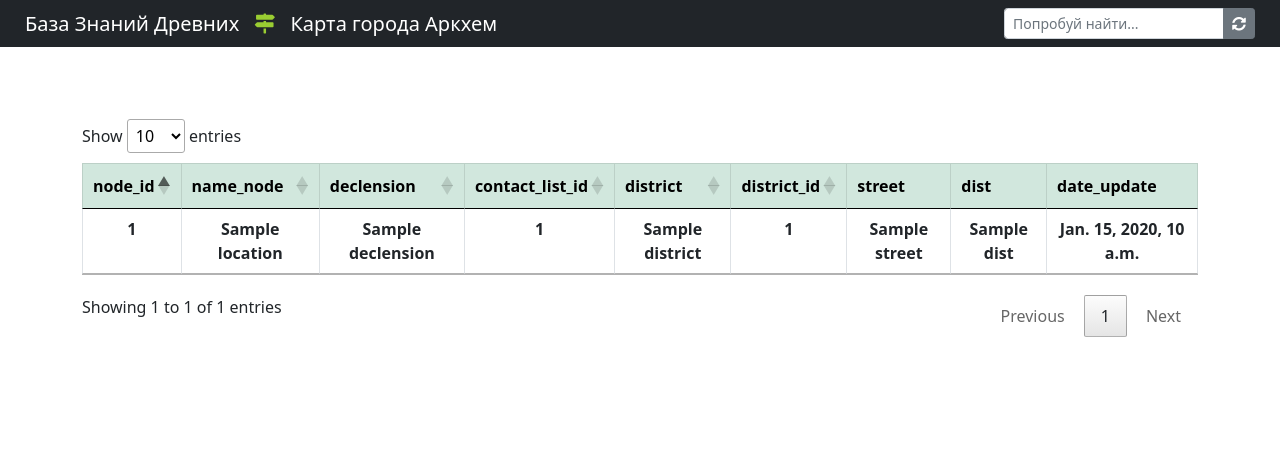
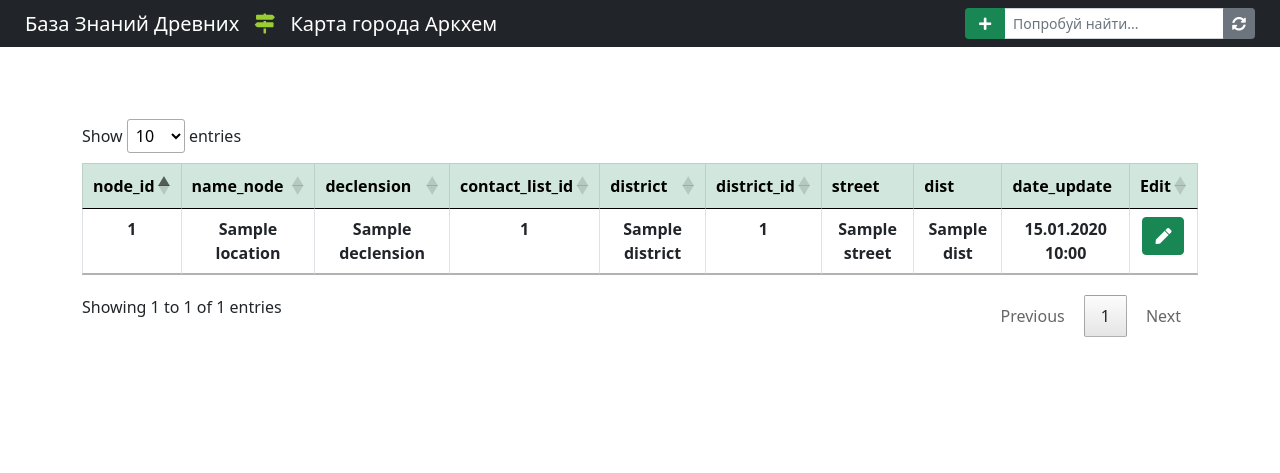
Before and after one commit to oleg-medovikov/arhmweb, a Django app: template App/templates/home.html in a window 1280 px wide. Shown: the top 473 px of the page. Run offline with Django 4.2, Linux system fonts and the light colour scheme; the template is opened without the code that fills it: most values are stand-ins (such as "Sample title", 1, 10 or a date in 2020); lists and menus that the app fills with data are empty; parts of the project's set-up code (start-up, migrations or seed data) failed here and were passed over; some libraries are stand-ins or nearby versions.

Commit message:
add location html

```diff
--- /dev/null
+++ b/App/templates/add_location.html
@@ -0,0 +1,67 @@
+<!-- Modal -->
+<div class="modal fade" {% block modal-id %} id="addModal" {% endblock modal-id %} tabindex="-1" aria-labelledby="addModalLabel" aria-hidden="true">
+  <div class="modal-dialog">
+    <div class="modal-content">
+      <div class="modal-header">
+          <h1 class="modal-title fs-5" id="addModalLabel">
+              {% block modal-title %} <i class="fas fa-plus"></i>&nbsp;&nbsp; Добавить локацию {% endblock modal-title %} </h1>
+        <button type="button" class="btn-close" data-bs-dismiss="modal" aria-label="Close"></button>
+      </div>
+      <form method="POST" {% block action %} action="/add_location" {% endblock action %} autocomplete="off">
+          {% csrf_token %}
+        <div class="modal-body">
+            <!-- BLOCK ID -->
+            {% block Value-node_id %} {% endblock Value-node_id %}
+
+            <div class="input-group mb-3">
+                <span  style="width:45px;" class="btn border-secondary bg-light"><i class="fa fa-map-marker" aria-hidden="true"></i></span>
+                <input type="text" class="form-control" name="name_node" maxlenght="50" placeholder="Название локации" required>
+            </div>
+
+            <div class="input-group mb-3">
+                <span style="width:45px;" class="btn border-secondary bg-light"><i class="fa fa-map-pin" aria-hidden="true"></i></span>
+                <input type="text" class="form-control" name="declension" maxlenght="50" placeholder="название места поблизости" required>
+            </div>
+
+
+            <div class="input-group mb-3">
+                <span style="width:45px;" class="btn border-secondary bg-light"><i class="fa fa-map-signs" aria-hidden="true"></i></span>
+                <input type="text" class="form-control" name="contact_list_id" maxlenght="50" placeholder="ID локаций поблизости" required>
+            </div>
+
+            <div class="input-group mb-3">
+                <span style="width:45px;" class="btn border-secondary bg-light"><i class="fa fa-map" aria-hidden="true"></i></span>
+                <input type="text" class="form-control" name="district" maxlenght="50" placeholder="Район" required>
+            </div>
+
+            <div class="input-group mb-3">
+                <span style="width:45px;" class="btn border-secondary bg-light"><i class="fa fa-map" aria-hidden="true"></i></span>
+                <input type="number" class="form-control" name="district_id"  placeholder="Код района" required>
+            </div>
+
+            <div class="input-group mb-3">
+                <span style="width:45px;" class="btn border-secondary bg-light"><i class="fa fa-street-view" aria-hidden="true"></i></span>
+                <span class="btn border-secondary bg-light">
+                    Является ли улицей?&nbsp;&nbsp;
+                    <input type="checkbox" class="form-check-input" name="street"  required></span>
+            </div>
+
+            <div class="input-group mb-3">
+                <span style="width:45px;" class="btn border-secondary bg-light"><i class="fa fa-street-view" aria-hidden="true"></i></span>
+                <span class="btn border-secondary bg-light">
+                    Является ли районом?&nbsp;&nbsp;
+                    <input type="checkbox" class="form-check-input" name="dist"  required></span>
+            </div>
+
+
+
+
+        </div>
+        </form>
+      <div class="modal-footer">
+        <button type="button" class="btn btn-secondary" data-bs-dismiss="modal">Close</button>
+        <button type="button" class="btn btn-primary">Save changes</button>
+      </div>
+    </div>
+  </div>
+</div>
--- a/App/templates/base.html
+++ b/App/templates/base.html
@@ -33,6 +33,11 @@
                 <!-- Перемещаем поиск вверх -->
                 <div class="d-flex" style="margin-right: 25px;">
                     <div class="input-group input-group-sm">
+                        <!-- кнопочка добавления новой строки -->
+                        <a class="btn btn-success btn-sm" style="width: 40px;" data-bs-toggle="modal" data-bs-target="#addModal">
+                            <i class="fas fa-plus"></i>
+                        </a>
+                        <!-- поле поиска -->
                         <input class="form-control" type="search" id="search" placeholder="Попробуй найти..." aria-label="Поиск">
                         <a href="{% url 'home' %}" class="btn btn-secondary btm-sm"><i class="fas fa-sync-alt"></i></a>
                     </div>
@@ -42,6 +47,8 @@
         </header>
 
         {% block content %} {% endblock content %}
+
+        {% include 'add_location.html' %}
 
     </div> <!-- END // wrapper -->
         <footer class="bg-dark text-center text-lg-start" id="footer" style="color: #fff">
--- a/App/templates/home.html
+++ b/App/templates/home.html
@@ -24,6 +24,7 @@
                 <th>street</th>
                 <th>dist</th>
                 <th>date_update</th>
+                <th>Edit</th>
             </tr>
         </thead>
         <!-- Data from backend -->
@@ -37,7 +38,12 @@
                 <th>{{ location.district_id }}</th>
                 <th>{{ location.street }}</th>
                 <th>{{ location.dist }}</th>
-                <th>{{ location.get_date_update }}</th>
+                <th>{{ location.date_update | date:'d.m.Y H:i' }}</th>
+                <th>
+                    <a class="btn btn-success text-center" title="Редактировать локацию">
+                        <i class="fas fa-pen"></i>
+                    </a>
+                </th>
             </tr>
             {% endfor %}
     </table>
--- a/arhmweb/urls.py
+++ b/arhmweb/urls.py
@@ -4,5 +4,17 @@ from App import views
 
 urlpatterns = [
     path('admin/', admin.site.urls),
-    path('', views.home, name='home')
+    path('', views.home, name='home'),
+
+    # Path to ADD Karta
+    path('add_location', views.add_location, name='add_location'),
+    path('edit_location', views.edit_location, name='edit_location'),
+    # просмотр и удаление
+    path('location/<str:node_id>', views.location, name='location'),
+    path(
+        'delete_location/<str:node_id>',
+        views.delete_location,
+        name='delete_location'
+        ),
+
 ]
```
Also changed, not shown: App/views.py (+19 -0 lines).
